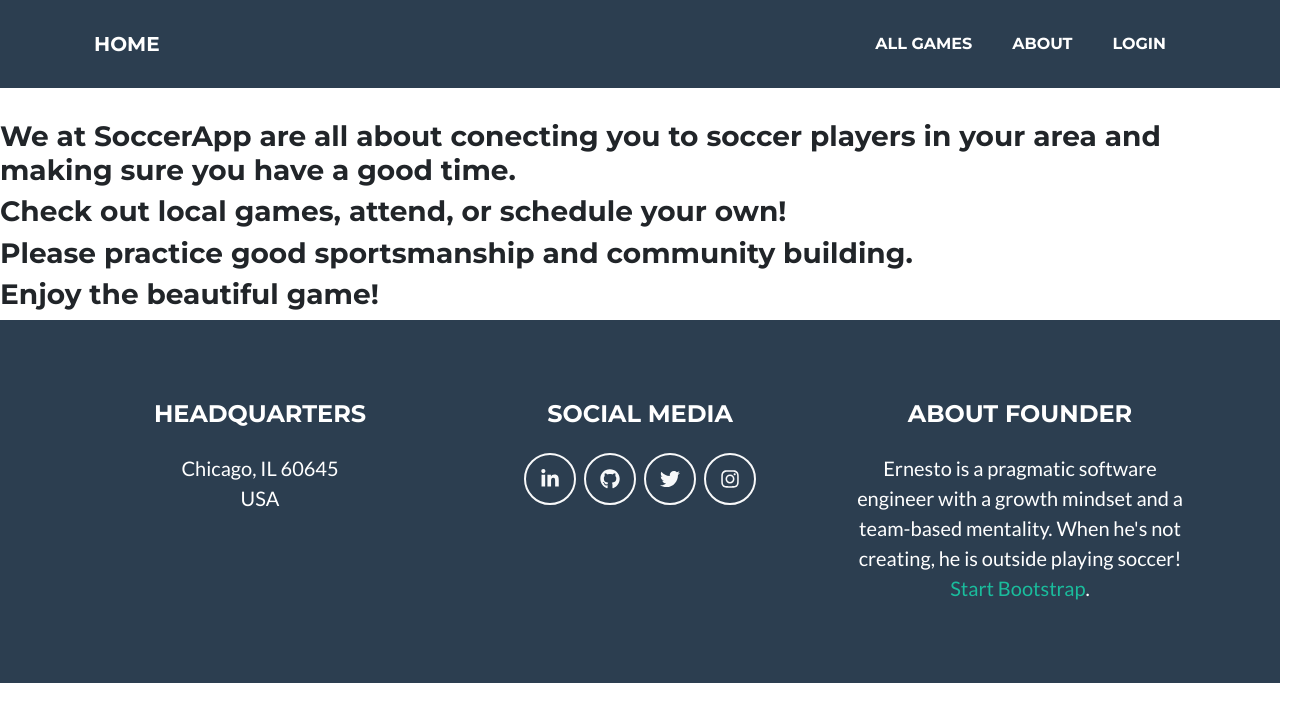
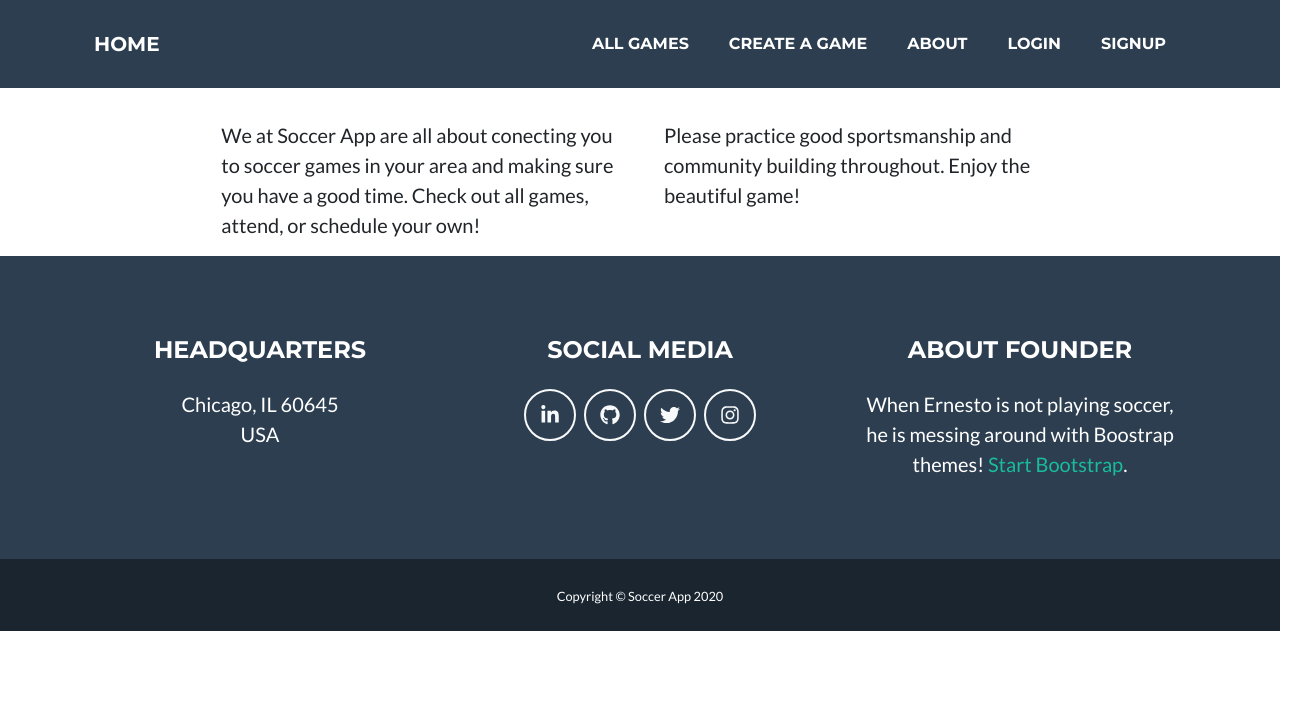
Before and after one commit to ernestomelchor/capstone_frontend_vuejs, a Vue app: page /about in a window 1280 px wide. Shown: the top 722 px of the page, 1304 px wide, since content can reach past the window. Built offline with nearby package versions, Linux system fonts and the light colour scheme.

Commit message:
add extra links to navbar so more features can be shown

```diff
--- a/src/App.vue
+++ b/src/App.vue
@@ -1,4 +1,3 @@
-@import url('https://fonts.googleapis.com/css2?family=Ubuntu:ital,wght@1,700&display=swap');
 <template>
   <div id="app">
     <!-- <div id="nav">
@@ -36,15 +35,26 @@
               >All Games</a>
             </li>
             <li class="nav-item mx-0 mx-lg-1">
+              <a
+                class="nav-link py-3 px-0 px-lg-3 rounded js-scroll-trigger"
+                href="/games/new"
+              >Create a Game</a>
+            </li>
+            <li class="nav-item mx-0 mx-lg-1">
               <a class="nav-link py-3 px-0 px-lg-3 rounded js-scroll-trigger" href="/about">About</a>
             </li>
             <li class="nav-item mx-0 mx-lg-1">
               <a class="nav-link py-3 px-0 px-lg-3 rounded js-scroll-trigger" href="/login">Login</a>
             </li>
+            <li class="nav-item mx-0 mx-lg-1">
+              <a class="nav-link py-3 px-0 px-lg-3 rounded js-scroll-trigger" href="/signup">Signup</a>
+            </li>
           </ul>
         </div>
       </div>
     </nav>
+
+    <!-- Added these div with 5 breaks for a quick fix  -->
     <div>
       <br />
       <br />
@@ -52,6 +62,7 @@
       <br />
       <br />
     </div>
+
     <router-view />
 
     <!-- Footer-->
@@ -99,7 +110,7 @@
           <div class="col-lg-4">
             <h4 class="text-uppercase mb-4">About Founder</h4>
             <p class="lead mb-0">
-              Ernesto is a pragmatic software engineer with a growth mindset and a team-based mentality. When he's not creating, he is outside playing soccer!
+              When Ernesto is not playing soccer, he is messing around with Boostrap themes!
               <a
                 href="http://startbootstrap.com"
               >Start Bootstrap</a>.
@@ -108,6 +119,20 @@
         </div>
       </div>
     </footer>
+
+    <!-- Copyright Section-->
+    <section class="copyright py-4 text-center text-white">
+      <div class="container">
+        <small>Copyright © Soccer App 2020</small>
+      </div>
+    </section>
+
+    <!-- Scroll to Top Button (Only visible on small and extra-small screen sizes)-->
+    <div class="scroll-to-top d-lg-none position-fixed">
+      <a class="js-scroll-trigger d-block text-center text-white rounded" href="/">
+        <i class="fa fa-chevron-up"></i>
+      </a>
+    </div>
   </div>
 </template>
 
--- a/src/views/About.vue
+++ b/src/views/About.vue
@@ -1,17 +1,20 @@
 <template>
   <div class="about">
-    <h3>
-      We at SoccerApp are all about conecting you to soccer players in your area
-      and making sure you have a good time.
-    </h3>
-    <h3>
-      Check out local games, attend, or
-      schedule your own!
-    </h3>
-    <h3>
-      Please practice good sportsmanship and community
-      building.
-    </h3>
-    <h3>Enjoy the beautiful game!</h3>
+    <!-- About Section Content-->
+    <div class="row">
+      <div class="col-lg-4 ml-auto">
+        <p class="lead">
+          We at Soccer App are all about conecting you to soccer games in your area
+          and making sure you have a good time. Check out all games, attend, or
+          schedule your own!
+        </p>
+      </div>
+      <div class="col-lg-4 mr-auto">
+        <p class="lead">
+          Please practice good sportsmanship and community
+          building throughout. Enjoy the beautiful game!
+        </p>
+      </div>
+    </div>
   </div>
 </template>
--- a/src/views/Home.vue
+++ b/src/views/Home.vue
@@ -29,8 +29,8 @@
 export default {
   data: function() {
     return {
-      message: "Soccer App",
-      subTitle: "Welcome to the beautiful game!"
+      message: "Soccer App!",
+      subTitle: "Welcome to the beautiful game"
     };
   },
   created: function() {},
```
Also changed, not shown: 1 other file (tests, documents, lock files or other folders).
